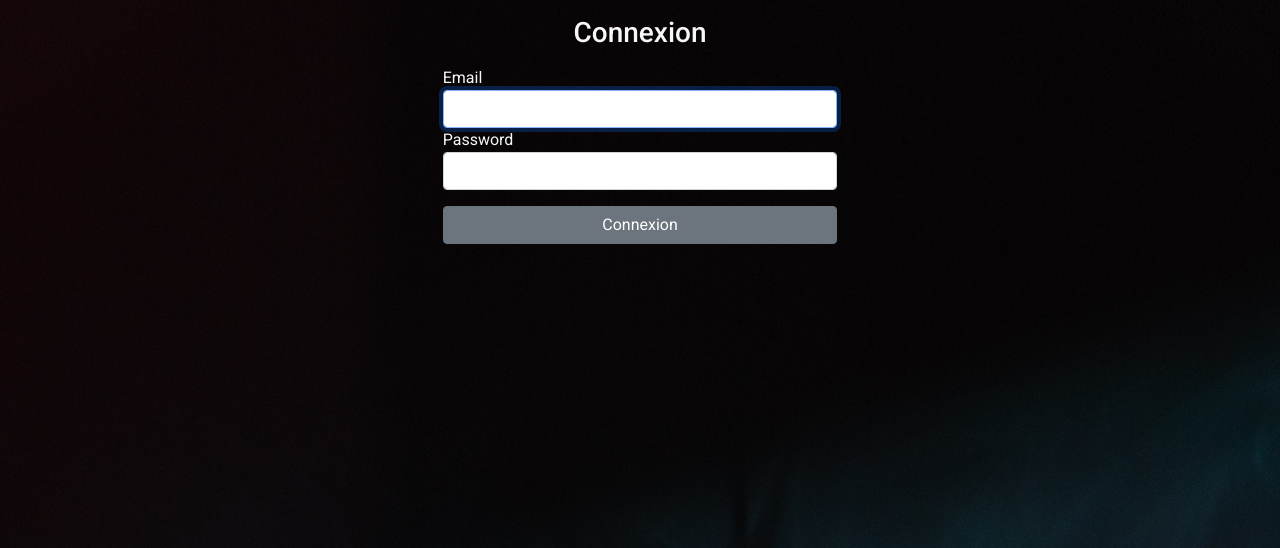
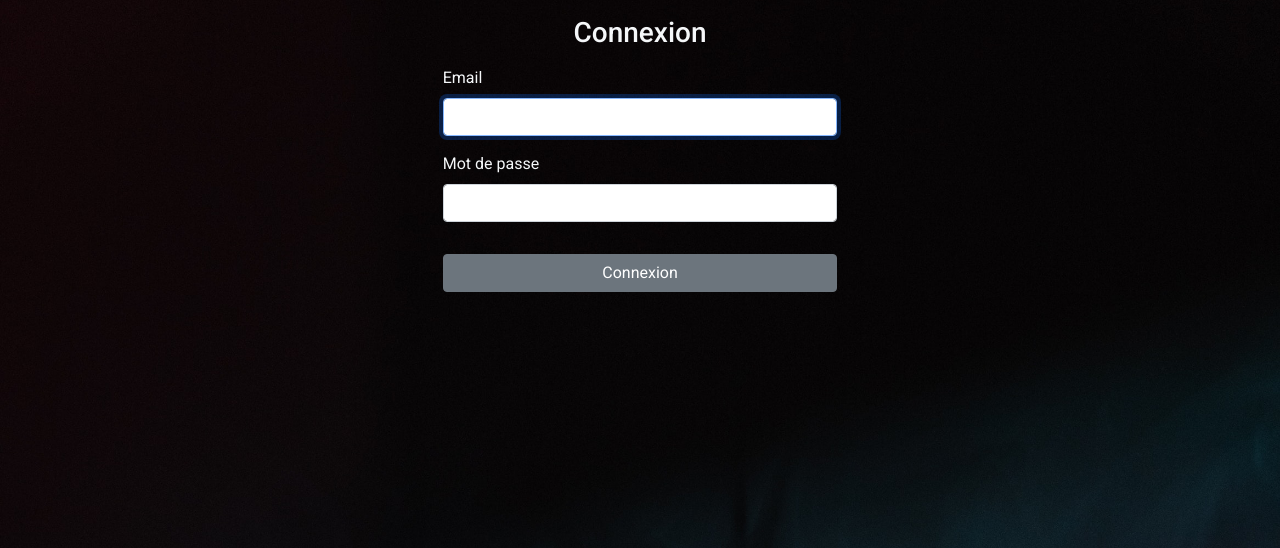
Before and after one commit to Pyromanprod/leWakeForEver, a PHP site: template templates/security/login.html.twig in a window 1280 px wide. Shown: the part 56-604 px from the top of the page. Run offline with PHP 8.4, Linux system fonts and the light colour scheme; the template is opened without the code that fills it, so the values that code supplies are empty; some libraries are stand-ins or nearby versions.

Commit message:
front update

```diff
--- a/public/css/style.css
+++ b/public/css/style.css
@@ -15,3 +15,6 @@ body{
     background-attachment: fixed;
     background-size: cover;
 }
+i{
+    margin-right: 10px;
+}
--- a/templates/base.html.twig
+++ b/templates/base.html.twig
@@ -61,7 +61,7 @@
                             <div class="dropdown-menu" aria-labelledby="profil-dropdown">
                                 <div class="dropdown-divider"></div>
                                 <a class="dropdown-item" href="{{ path('home') }}"><i
-                                            class="fas fa-sign-out-alt mr-1"></i>profil</a>
+                                            class="fas fa-id-card mr-1"></i>Profil</a>
                                 <a class="dropdown-item" href="{{ path('app_logout') }}"><i
                                             class="fas fa-sign-out-alt mr-1"></i>Déconnexion</a>
                             </div>
--- a/templates/security/login.html.twig
+++ b/templates/security/login.html.twig
@@ -5,25 +5,22 @@
 {% block body %}
     <div class="container-fluid">
         <div class="row col-12 col-md-4 mx-auto">
+            <h1 class="h3 my-3 font-weight-normal text-center ">Connexion</h1>
 
             <form method="post">
                 {% if error %}
                     <div class="alert alert-danger">{{ error.messageKey|trans(error.messageData, 'security') }}</div>
                 {% endif %}
-
-                {% if app.user %}
-                    <div class="mb-3">
-                        You are logged in as {{ app.user.username }}, <a href="{{ path('app_logout') }}">Logout</a>
-                    </div>
-                {% endif %}
-
-                <h1 class="h3 my-3 font-weight-normal text-center ">Connexion</h1>
-                <label for="inputEmail">Email</label>
-                <input type="email" value="{{ last_username }}" name="email" id="inputEmail" class="form-control"
-                       autocomplete="email" required autofocus>
-                <label for="inputPassword">Password</label>
-                <input type="password" name="password" id="inputPassword" class="form-control"
-                       autocomplete="current-password" required>
+                <div class="mb-3">
+                    <label for="inputEmail" class="form-label">Email</label>
+                    <input type="email" value="{{ last_username }}" name="email" id="inputEmail" class="form-control"
+                           required autofocus>
+                </div>
+                <div class="mb-3">
+                    <label for="inputPassword" class="form-label">Mot de passe</label>
+                    <input type="password" name="password" id="inputPassword" class="form-control"
+                           autocomplete="current-password" required>
+                </div>
 
                 <input type="hidden" name="_csrf_token"
                        value="{{ csrf_token('authenticate') }}"
@@ -39,8 +36,10 @@
                     </label>
                 </div>
                 #}
+                <div class="mb-3">
+                    <button class="btn btn-secondary w-100 my-3" type="submit">Connexion</button>
+                </div>
 
-                <button class="btn btn-secondary w-100 my-3" type="submit">Connexion</button>
             </form>
         </div>
     </div>
```
